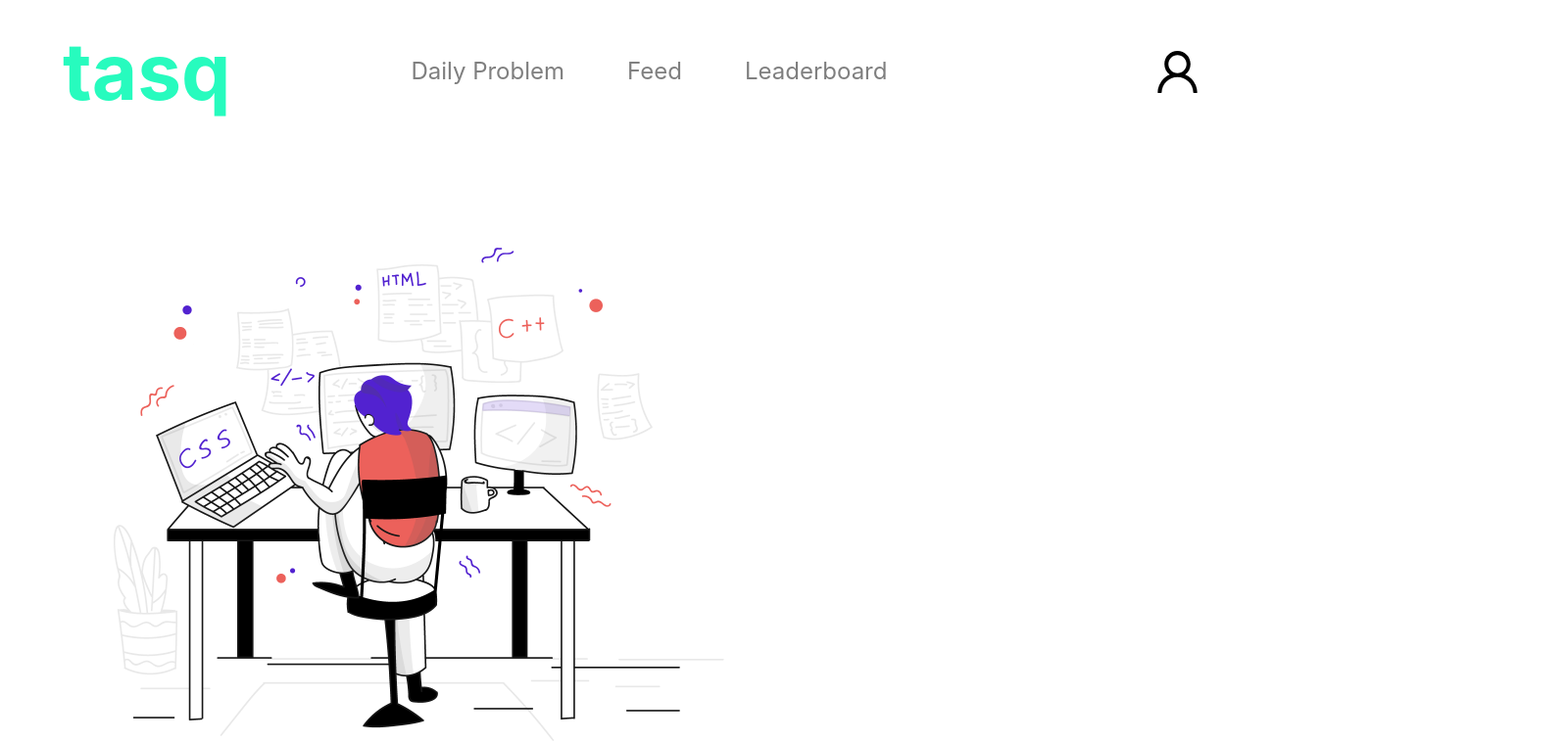
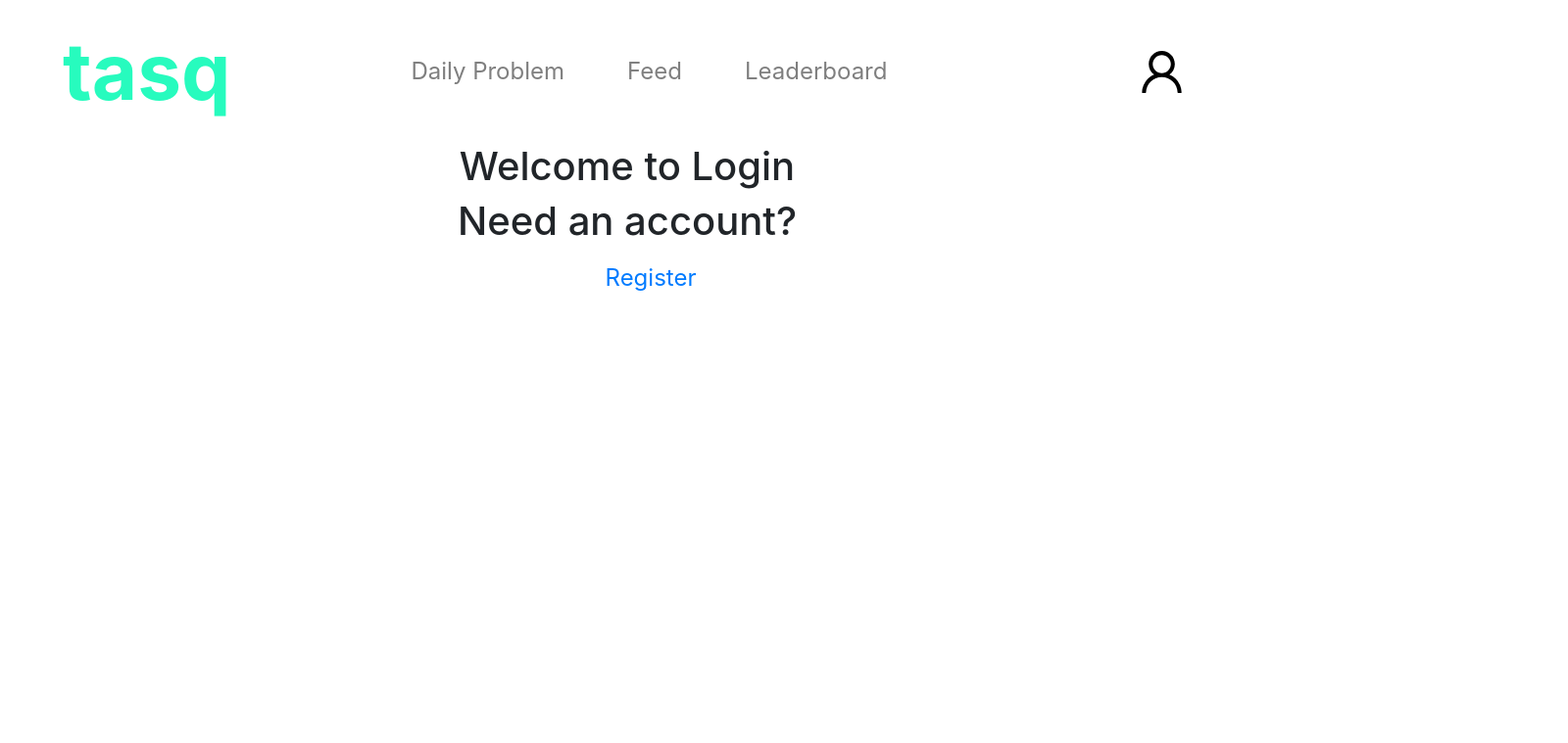
Before and after one commit to applied-project-2020/zoosh, a React (Create React App) app: page /Login in a window 1280 px wide. Shown: the top 759 px of the page at 98% size, 1600 px wide, since content can reach past the window. Built offline with nearby package versions, Linux system fonts and the light colour scheme.

Commit message:
Navigation working

```diff
--- a/src/App.js
+++ b/src/App.js
@@ -4,10 +4,15 @@ import './App.css';
 import {
   BrowserRouter as Router,
   Switch,
+  Link,
   Route,
 } from "react-router-dom";
 import Login from './components/Login.js'
+import Register from './components/Register.js'
 import Home from './components/Home.js';
+import {Navbar, Nav} from 'react-bootstrap';
+import { AiOutlineUser } from 'react-icons/ai';
+import 'bootstrap/dist/css/bootstrap.min.css';
 
 
 function App() {
@@ -16,11 +21,36 @@ function App() {
       {/* <Home/> */}
 
       <Router>
+      <Navbar>
+        <Navbar.Brand className="tasq" href="/">tasq</Navbar.Brand>
+        <Nav className="mr-auto">
+        <Nav.Link className="links" href="#home">Daily Problem</Nav.Link>
+        <Nav.Link className="links" href="#home">Feed</Nav.Link>
+        <Nav.Link className="links" href="#features">Leaderboard</Nav.Link>
+        {/* <Nav.Link href="#pricing">Pricing</Nav.Link> */}
+      </Nav>
+        <Navbar.Toggle />
+        <Navbar.Collapse className="justify-content-end">
+          {/* <Navbar.Text>
+            Signed in as: <a href="#login">Mark Otto</a>
+          </Navbar.Text> */}
+        <Nav.Link className="links" href="/Login"> <button className="btn-profile"><AiOutlineUser size={55}/></button></Nav.Link>
+        </Navbar.Collapse>
+      </Navbar>
+
         <Switch>
-          <Route path="/"><Home/></Route>
-          <Route path="/login"><Login/></Route>
+          <Route path="/Register">
+            <Register />
+          </Route>
+          <Route path="/Login">
+            <Login />
+          </Route>
+          <Route path="/">
+            <Home />
+          </Route>
         </Switch>
-      </Router>
+
+    </Router>
     </div>
 
   );
--- a/src/components/Home.js
+++ b/src/components/Home.js
@@ -11,28 +11,14 @@ import Developer from '../images/developer.png';
 function Home() {
   return (
     <>
-      <Navbar>
-        <Navbar.Brand className="tasq" href="#">tasq</Navbar.Brand>
-        <Nav className="mr-auto">
-        <Nav.Link className="links" href="#home">Daily Problem</Nav.Link>
-        <Nav.Link className="links" href="#home">Feed</Nav.Link>
-        <Nav.Link className="links" href="#features">Leaderboard</Nav.Link>
-        {/* <Nav.Link href="#pricing">Pricing</Nav.Link> */}
-      </Nav>
-        <Navbar.Toggle />
-        <Navbar.Collapse className="justify-content-end">
-          {/* <Navbar.Text>
-            Signed in as: <a href="#login">Mark Otto</a>
-          </Navbar.Text> */}
-          <button className="btn-profile"><AiOutlineUser size={55}/></button>
-        </Navbar.Collapse>
-      </Navbar>
+
 
       <div>
         <img className="WebImage2" src={Developer}/>
         <img className="WebImage" src={WebDesign}/>
 
       </div>
+
 
       {/* <div className="subscribe">
         <h1>Subscribe to revceive by email</h1>
--- a/src/components/Login.js
+++ b/src/components/Login.js
@@ -1,10 +1,16 @@
 import React from 'react';
 import '../App.css';
+
+import {Navbar, Nav} from 'react-bootstrap';
+
+import 'bootstrap/dist/css/bootstrap.min.css';
 
 function Login() {
   return (
     <>
         <h1>Welcome to Login</h1>
+        <h1>Need an account?</h1>
+        <Nav.Link className="links" href="/Register">Register</Nav.Link>
     </>
   );
 }
--- a/src/components/Register.js
+++ b/src/components/Register.js
@@ -4,7 +4,7 @@ import '../App.css';
 function Register() {
   return (
     <>
-        <h1>Welcome to Login</h1>
+        <h1>Register</h1>
     </>
   );
 }
--- a/src/index.js
+++ b/src/index.js
@@ -3,6 +3,7 @@ import ReactDOM from 'react-dom';
 import './index.css';
 import App from './App';
 import * as serviceWorker from './serviceWorker';
+
 
 
 ReactDOM.render(
```
Also changed, not shown: 1 other file (tests, documents, lock files or other folders).
